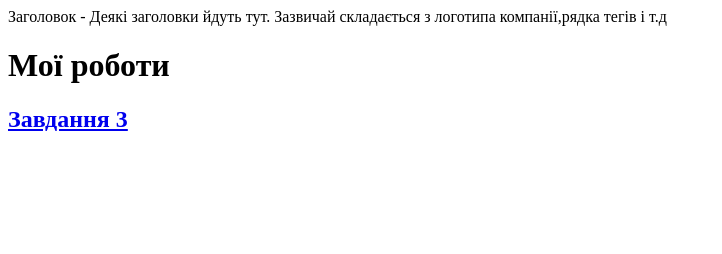
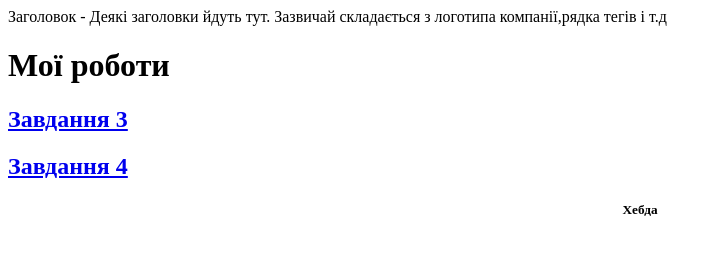
Before and after one commit to HEBDAULIANA/Lessons, a plain HTML site: page index.html in a window 1280 px wide. Shown: the whole page, without its empty margins (0-722 px from the left). Drawn offline with Linux system fonts and the light colour scheme.

Commit message:
Update index.html

```diff
--- a/index.html
+++ b/index.html
@@ -11,6 +11,10 @@
     <h1>Мої роботи</h1>
   <section>
     <a href="zavdannnya3.html"> <h2>Завдання 3 </h2></a>
+     <a href="zavdannnya4.html"> <h2>Завдання 4 </h2></a>
   <section>
+  <footer>
+    <h5 align="center">Хебда</h5>
+  </footer>
 </body>
 </html>
```
